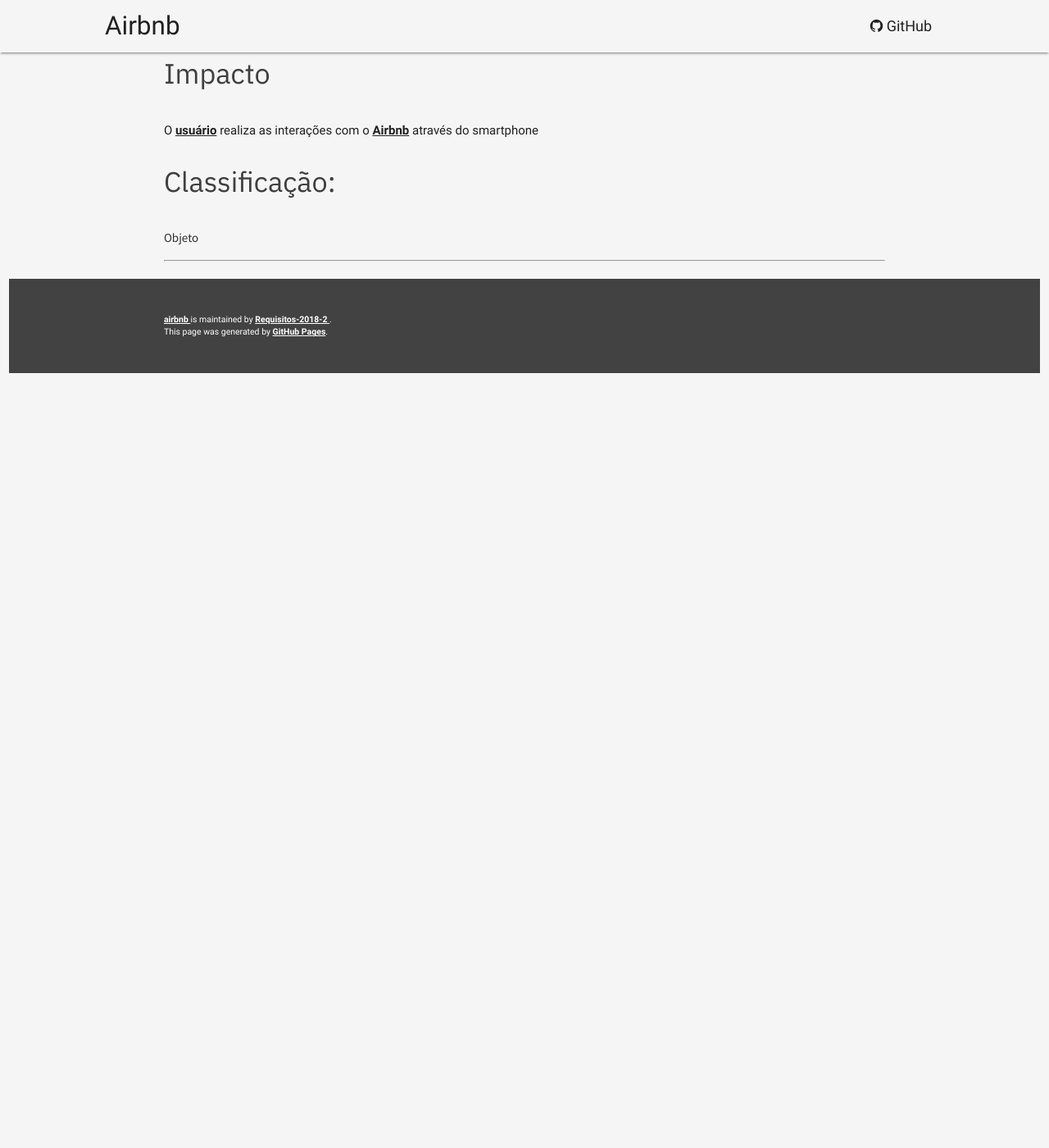
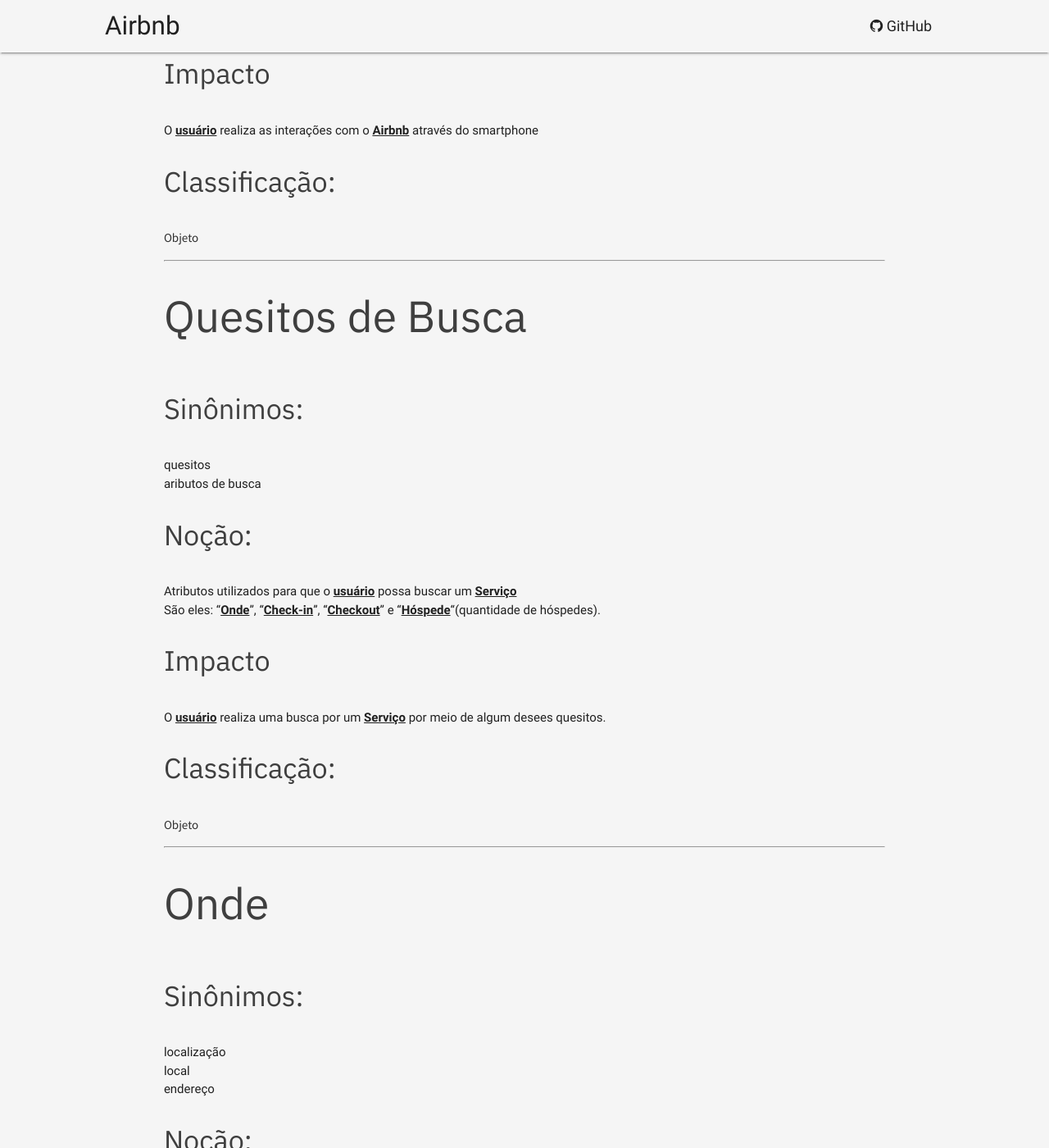
Before and after one commit to Requisitos-2018-2/airbnb, a Jekyll site: the page built from modelagem/lexicos_cenarios/lex_geral.md, in a window 1280 px wide and 1400 px high, scrolled down 9942 px. Shown: the whole window at 82% size. Built offline with Jekyll 4.4.1, drawn with Linux system fonts in a browser that asks for light colours; our own code applies the rules of GitHub Pages for plain Markdown files; before the commit the page ends 10417 px from its top, so only the background shows below that; some of the changed text lies outside the part shown.

Commit message:
adicionando novos lexicos de experiencia

```diff
--- a/modelagem/lexicos_cenarios/lex_geral.md
+++ b/modelagem/lexicos_cenarios/lex_geral.md
@@ -219,6 +219,7 @@
 Objeto
 
 ***
+
 ## Smartphone<a name="SMARTPHONE"></a>
 #### Sinônimos:
 - celular
@@ -234,3 +235,68 @@
 Objeto
 
 ***
+
+## Quesitos de Busca <a name="QUESITOS"></a>
+#### Sinônimos:
+- quesitos
+- aributos de busca
+
+#### Noção:
+- Atributos utilizados para que o [usuário](lex_geral.md#USUARIO) possa buscar um [Serviço](lex_geral.md#SERVICO)
+- São eles: "[Onde](lex_geral.md#ONDE)", "[Check-in](lex_geral.md#CHECKIN)", "[Checkout](lex_geral.md#CHECKOUT)" e "[Hóspede](lex_geral.md#HOSPEDE)"(quantidade de hóspedes).
+
+#### Impacto
+- O [usuário](lex_geral.md#USUARIO) realiza uma busca por um [Serviço](lex_geral.md#SERVICO) por meio de algum desees quesitos.
+
+#### Classificação:
+Objeto
+
+***
+
+## Onde <a name="ONDE"></a>
+#### Sinônimos:
+- localização
+- local
+- endereço
+
+#### Noção:
+- Localização geográfica ou endereço de onde se encontra o serviço.
+
+#### Impacto
+- O [usuário](lex_geral.md#USUARIO) realiza uma busca por um [Serviço](lex_geral.md#SERVICO) por meio de sua [Localização](lex_geral.md#ONDE)
+- [Serviço](lex_geral.md#SERVICO) se encontra em uma [Localização](lex_geral.md#ONDE)
+
+#### Classificação:
+Objeto
+
+***
+
+##  Check-in <a name="CHECKIN"></a>
+#### Sinônimos:
+- dar entrada
+- apresentar-se
+
+#### Noção:
+- Data inicio, na qual o [Serviço](lex_geral.md#SERVICO) [será reservado](lex_geral.md#RESERVADA).
+
+#### Impacto
+- A apartir desse dia o [Serviço](lex_geral.md#SERVICO) reservado ficará indisponível para outro [Hospede](lex_geral.md#HOSPEDE) até o [Checkout](lex_geral.md#CHECKOUT).
+
+#### Classificação:
+Verbo
+
+***
+
+##  Checkout <a name="CHECKOUT"></a>
+#### Sinônimos:
+- dar saída
+- encerrar reserva
+
+#### Noção:
+- Data final, na qual o [Serviço](lex_geral.md#SERVICO) [será reservado](lex_geral.md#RESERVADA).
+
+#### Impacto
+- A apartir desse dia o [Serviço](lex_geral.md#SERVICO) reservado volta a estar disponível para outro [Hospede](lex_geral.md#HOSPEDE).
+
+#### Classificação:
+Verbo
```
Also changed, not shown: modelagem/lexicos_cenarios/cen_experiencia.md (+4 -4 lines).
